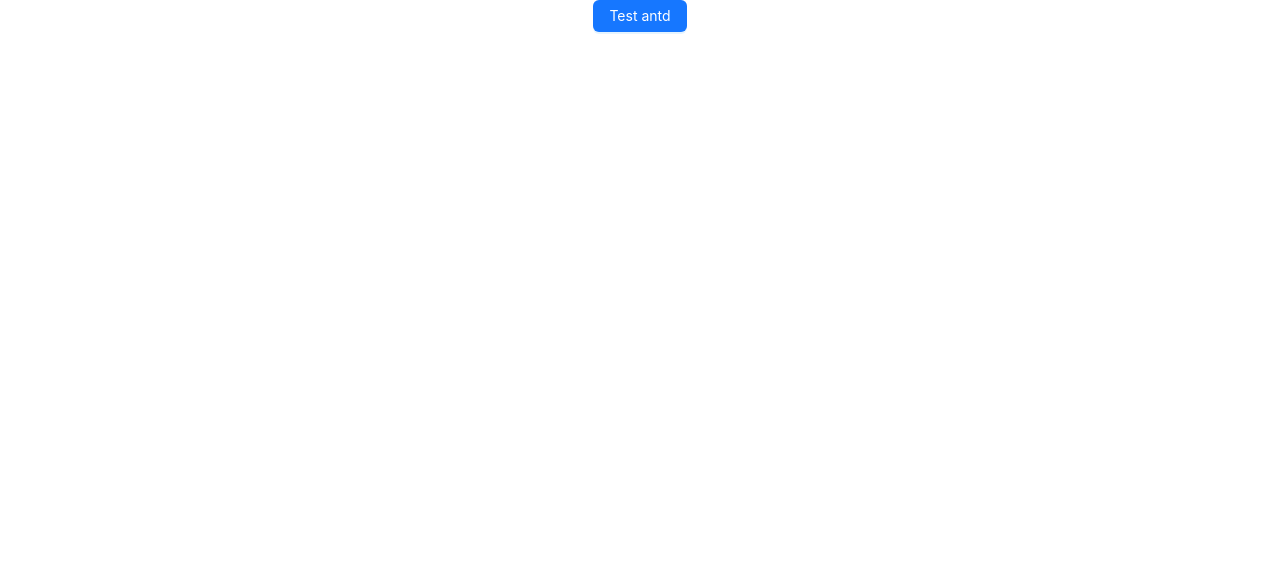
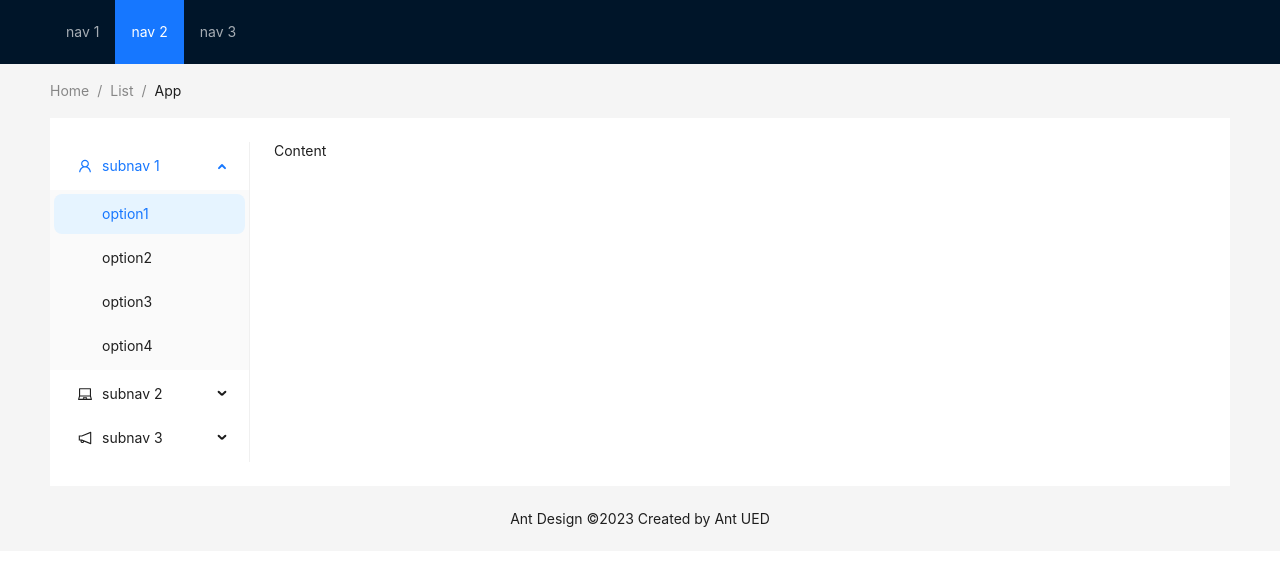
Before and after one commit to hcmus-k19-doc/doc-front, a React (Create React App) app: page / in a window 1280 px wide. Shown: the top 566 px of the page. Built offline with nearby package versions, Linux system fonts and the light colour scheme.

Commit message:
temporary landing page

```diff
--- a/public/index.html
+++ b/public/index.html
@@ -24,7 +24,7 @@
       work correctly both with client-side routing and a non-root public URL.
       Learn how to configure a non-root public URL by running `npm run build`.
     -->
-    <title>React App</title>
+    <title>Document approval and publication System</title>
   </head>
   <body>
     <noscript>You need to enable JavaScript to run this app.</noscript>
--- a/src/App.tsx
+++ b/src/App.tsx
@@ -1,15 +1,84 @@
+import "./App.css";
 import React from "react";
-// import logo from "./logo.svg";
-import { Button } from "antd";
-import "antd/dist/reset.css";
-import "./App.css";
+import {
+  LaptopOutlined,
+  NotificationOutlined,
+  UserOutlined,
+} from "@ant-design/icons";
+import type { MenuProps } from "antd";
+import { Breadcrumb, Layout, Menu, theme } from "antd";
 
-function App() {
+const { Header, Content, Footer, Sider } = Layout;
+
+const items1: MenuProps["items"] = ["1", "2", "3"].map((key) => ({
+  key,
+  label: `nav ${key}`,
+}));
+
+const items2: MenuProps["items"] = [
+  UserOutlined,
+  LaptopOutlined,
+  NotificationOutlined,
+].map((icon, index) => {
+  const key = String(index + 1);
+
+  return {
+    key: `sub${key}`,
+    icon: React.createElement(icon),
+    label: `subnav ${key}`,
+
+    children: new Array(4).fill(null).map((_, j) => {
+      const subKey = index * 4 + j + 1;
+      return {
+        key: subKey,
+        label: `option${subKey}`,
+      };
+    }),
+  };
+});
+
+const App: React.FC = () => {
+  const {
+    token: { colorBgContainer },
+  } = theme.useToken();
+
   return (
-    <div className="App">
-      <Button type="primary">Test antd</Button>
-    </div>
+    <Layout>
+      <Header className="header">
+        <div className="logo" />
+        <Menu
+          theme="dark"
+          mode="horizontal"
+          defaultSelectedKeys={["2"]}
+          items={items1}
+        />
+      </Header>
+      <Content style={{ padding: "0 50px" }}>
+        <Breadcrumb style={{ margin: "16px 0" }}>
+          <Breadcrumb.Item>Home</Breadcrumb.Item>
+          <Breadcrumb.Item>List</Breadcrumb.Item>
+          <Breadcrumb.Item>App</Breadcrumb.Item>
+        </Breadcrumb>
+        <Layout style={{ padding: "24px 0", background: colorBgContainer }}>
+          <Sider style={{ background: colorBgContainer }} width={200}>
+            <Menu
+              mode="inline"
+              defaultSelectedKeys={["1"]}
+              defaultOpenKeys={["sub1"]}
+              style={{ height: "100%" }}
+              items={items2}
+            />
+          </Sider>
+          <Content style={{ padding: "0 24px", minHeight: 280 }}>
+            Content
+          </Content>
+        </Layout>
+      </Content>
+      <Footer style={{ textAlign: "center" }}>
+        Ant Design ©2023 Created by Ant UED
+      </Footer>
+    </Layout>
   );
-}
+};
 
 export default App;
```
